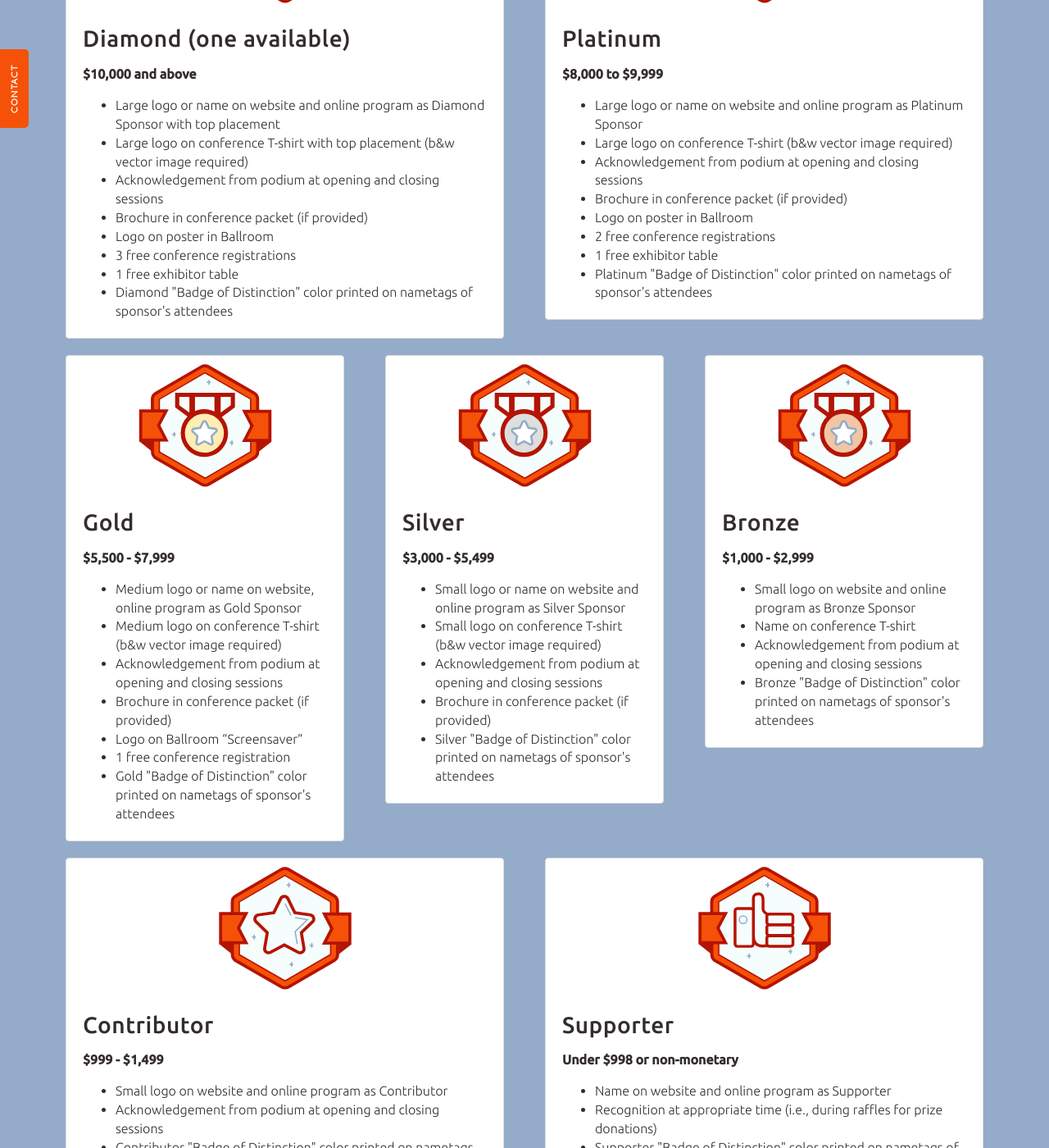
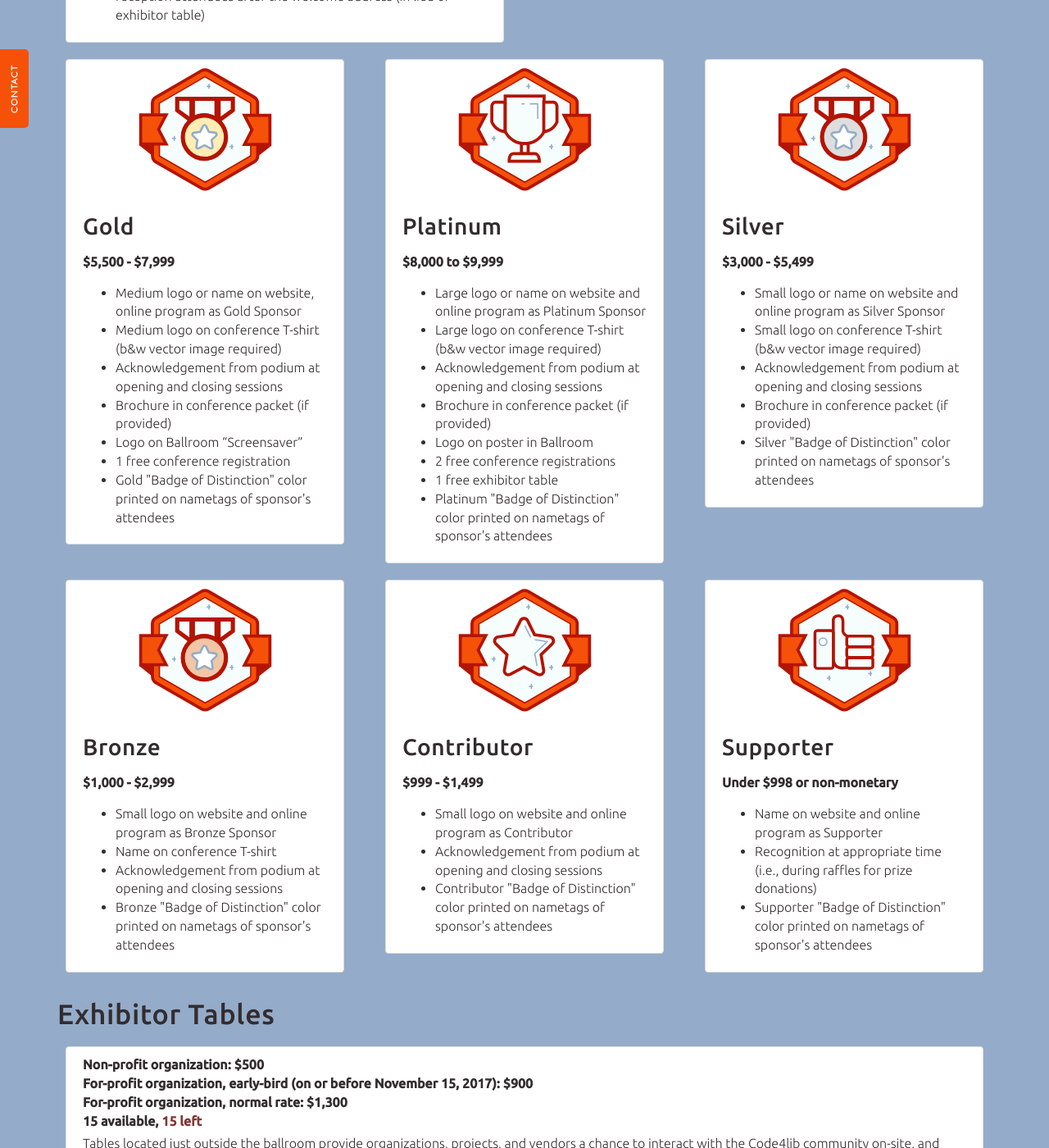
Before and after one commit to code4lib/2018.code4lib.org, a Jekyll site: the page built from prospectus/index.html, in a window 1280 px wide and 1400 px high, scrolled down 2774 px. Shown: the whole window at 82% size. Built offline with Jekyll 4.4.1, drawn with Linux system fonts in a browser that asks for light colours; some web fonts are replaced.

Commit message:
reorganize sponsorship opp rows

```diff
--- a/prospectus/index.html
+++ b/prospectus/index.html
@@ -82,8 +82,9 @@ published: true
             </div>
         </div>
 
+        <!-- 1st row: adamantium & diamond -->
         <div class="row">
-            <div class="col-xs-12">
+            <div class="col-xs-12 col-sm-6 col-md-6">
                 <div class="thumbnail">
                     <svg alt="adamantium badge" width="100%" xmlns:xlink="http://www.w3.org/1999/xlink">
                         <use class="sponsor-badge" xlink:href="/assets/img/badges/badges.svg#adamantium-badge"></use>
@@ -98,10 +99,7 @@ published: true
                     </ul>
                 </div>
             </div>
-        </div>
 
-        <!-- 1st row: diamond & platinum -->
-        <div class="row">
             <div class="col-xs-12 col-sm-6 col-md-6">
                 <div class="thumbnail">
                     <svg alt="diamond badge" width="100%" xmlns:xlink="http://www.w3.org/1999/xlink">
@@ -121,29 +119,9 @@ published: true
                     </ul>
                 </div>
             </div>
-
-            <div class="col-xs-12 col-sm-6 col-md-6">
-                <div class="thumbnail">
-                    <svg alt="trophy badge" width="100%" xmlns:xlink="http://www.w3.org/1999/xlink">
-                        <use class="sponsor-badge" xlink:href="/assets/img/badges/badges.svg#trophy-badge"></use>
-                    </svg>
-                    <h3>Platinum</h3>
-                    <p><b>$8,000 to $9,999</b></p>
-                    <ul>
-                      <li>Large logo or name on website and online program as Platinum Sponsor</li>
-                      <li>Large logo on conference T-shirt (b&amp;w vector image required)</li>
-                      <li>Acknowledgement from podium at opening and closing sessions</li>
-                      <li>Brochure in conference packet (if provided)</li>
-                      <li>Logo on poster in Ballroom</li>
-                      <li>2 free conference registrations</li>
-                      <li>1 free exhibitor table</li>
-                      <li>Platinum "Badge of Distinction" color printed on nametags of sponsor's attendees</li>
-                    </ul>
-                </div>
-            </div>
         </div>
 
-        <!-- 2nd row: gold, silver, bronze -->
+        <!-- 2nd row: platinum, gold, silver -->
         <div class="row">
             <div class="col-xs-12 col-sm-6 col-md-4">
                 <div class="thumbnail">
@@ -166,6 +144,26 @@ published: true
 
             <div class="col-xs-12 col-sm-6 col-md-4">
                 <div class="thumbnail">
+                    <svg alt="trophy badge" width="100%" xmlns:xlink="http://www.w3.org/1999/xlink">
+                        <use class="sponsor-badge" xlink:href="/assets/img/badges/badges.svg#trophy-badge"></use>
+                    </svg>
+                    <h3>Platinum</h3>
+                    <p><b>$8,000 to $9,999</b></p>
+                    <ul>
+                      <li>Large logo or name on website and online program as Platinum Sponsor</li>
+                      <li>Large logo on conference T-shirt (b&amp;w vector image required)</li>
+                      <li>Acknowledgement from podium at opening and closing sessions</li>
+                      <li>Brochure in conference packet (if provided)</li>
+                      <li>Logo on poster in Ballroom</li>
+                      <li>2 free conference registrations</li>
+                      <li>1 free exhibitor table</li>
+                      <li>Platinum "Badge of Distinction" color printed on nametags of sponsor's attendees</li>
+                    </ul>
+                </div>
+            </div>
+
+            <div class="col-xs-12 col-sm-6 col-md-4">
+                <div class="thumbnail">
                     <svg alt="silver badge" width="100%" xmlns:xlink="http://www.w3.org/1999/xlink">
                         <use class="sponsor-badge silver" xlink:href="/assets/img/badges/badges.svg#medal-badge"></use>
                     </svg>
@@ -180,7 +178,10 @@ published: true
                     </ul>
                 </div>
             </div>
+        </div>
 
+        <!-- 3rd row: silver & bronze -->
+        <div class="row">
             <div class="col-xs-12 col-sm-6 col-md-4">
                 <div class="thumbnail">
                     <svg alt="bronze badge" width="100%" xmlns:xlink="http://www.w3.org/1999/xlink">
@@ -196,11 +197,8 @@ published: true
                     </ul>
                 </div>
             </div>
-        </div>
 
-        <!-- last row: contributor, supporter -->
-        <div class="row">
-            <div class="col-xs-12 col-sm-6 col-md-6">
+            <div class="col-xs-12 col-sm-6 col-md-4">
                 <div class="thumbnail">
                     <svg alt="contributor badge" width="100%" xmlns:xlink="http://www.w3.org/1999/xlink">
                         <use class="sponsor-badge" xlink:href="/assets/img/badges/badges.svg#star-badge"></use>
@@ -215,7 +213,7 @@ published: true
                 </div>
             </div>
 
-            <div class="col-xs-12 col-sm-6 col-md-6">
+            <div class="col-xs-12 col-sm-6 col-md-4">
                 <div class="thumbnail">
                     <svg alt="contributor badge" width="100%" xmlns:xlink="http://www.w3.org/1999/xlink">
                         <use class="sponsor-badge" xlink:href="/assets/img/badges/badges.svg#thumbs-badge"></use>
```
